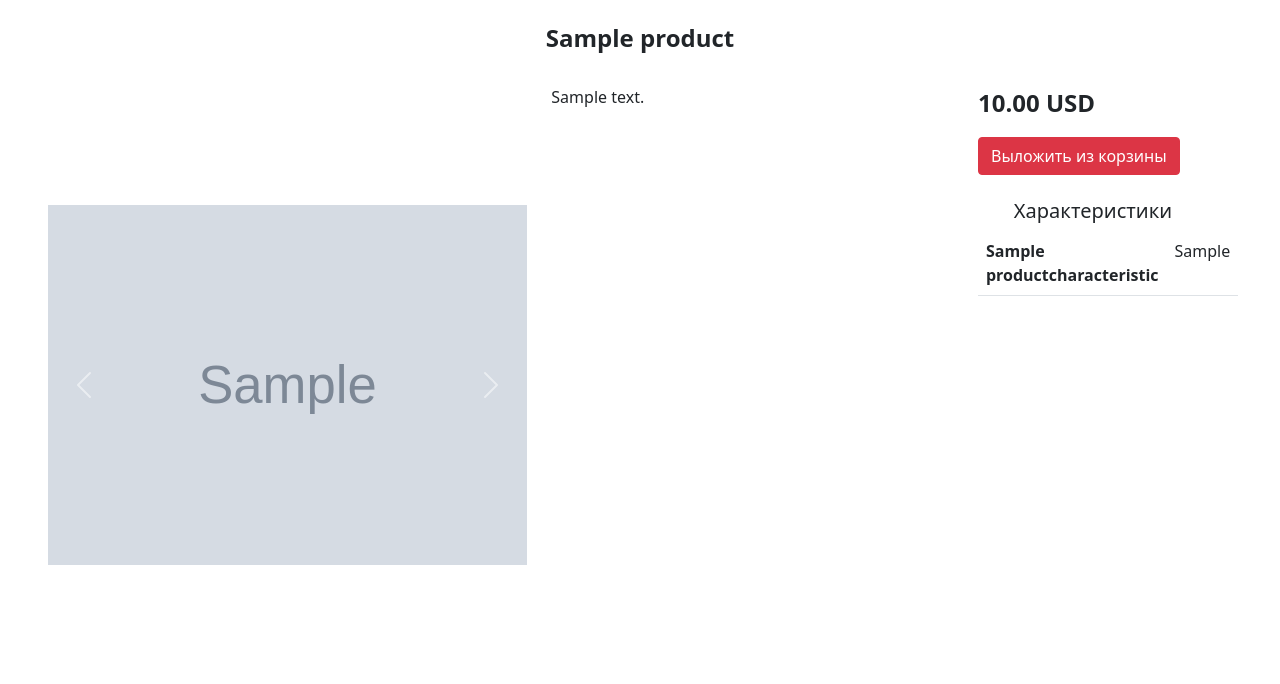
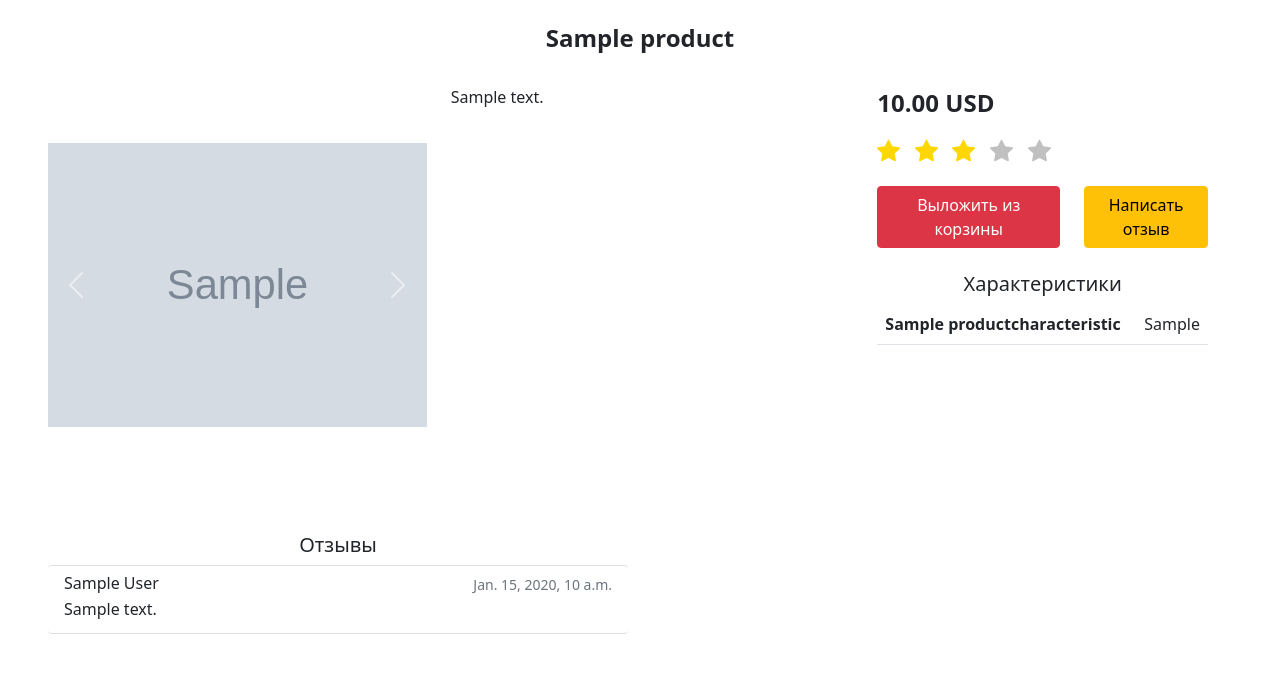
Before and after one commit to NikitaRadin/online_store, a Django app: page /product/?product_id=1 in a window 1280 px wide. Shown: the part 56-740 px from the top of the page. Run offline with Django 3.2, Linux system fonts and the light colour scheme; a user stored in the database is signed in; tables that the repository leaves empty hold one stand-in row (values such as "Sample post"); grey boxes marked "Sample" are stand-in pictures; some libraries are stand-ins or nearby versions.

Commit message:
Добавлена возможность написания отзывов о товарах

```diff
--- a/online_store/urls.py
+++ b/online_store/urls.py
@@ -7,6 +7,7 @@ urlpatterns = [
     path('category/', views.category),
     path('subcategory/', views.subcategory),
     path('product/', views.product),
+    path('feedback_writing/', views.feedback_writing),
     path('cart/', views.cart),
     path('order_making/', views.order_making),
     path('successful_payment_completion/', views.successful_payment_completion),
--- a/online_store_app/forms.py
+++ b/online_store_app/forms.py
@@ -5,6 +5,13 @@ from django.contrib.auth.models import User
 
 class ProductMovingToFromCartForm(forms.Form):
     product_id = forms.IntegerField(min_value=1, widget=forms.HiddenInput())
+
+
+class FeedbackWritingForm(forms.Form):
+    product_id = forms.IntegerField(min_value=1, widget=forms.HiddenInput())
+    text = forms.CharField(label='Текст отзыва',
+                           max_length=1000,
+                           widget=forms.Textarea(attrs={'rows': 8}))
 
 
 class ProductUnitsNumberChangingForm(forms.Form):
--- a/online_store_app/models.py
+++ b/online_store_app/models.py
@@ -32,6 +32,13 @@ class ProductCharacteristic(models.Model):
     product = models.ForeignKey(Product, on_delete=models.CASCADE)
 
 
+class Feedback(models.Model):
+    text = models.CharField(max_length=1000)
+    date_time = models.DateTimeField(auto_now=True)
+    user = models.ForeignKey(User, on_delete=models.CASCADE)
+    product = models.ForeignKey(Product, on_delete=models.CASCADE)
+
+
 class Cart(models.Model):
     user = models.OneToOneField(User, on_delete=models.CASCADE, primary_key=True)
     products = models.ManyToManyField(Product, through='CartProduct')
--- a/online_store_app/views.py
+++ b/online_store_app/views.py
@@ -76,15 +76,37 @@ def product(request):
     product_is_in_cart = product_ in request.user.cart.products.all()
     context = {'product_id': product_id}
     product_moving_to_from_cart_form = forms.ProductMovingToFromCartForm(context)
+    context = {'product_id': product_id,
+               'text': '* * * Отзыв * * *'}
+    feedback_writing_form = forms.FeedbackWritingForm(context)
     context = {'title': product_.name,
                'header': product_.name,
                'images': product_.productimage_set.all(),
                'product': product_,
                'product_moving_to_from_cart_form': product_moving_to_from_cart_form,
                'product_is_in_cart': product_is_in_cart,
-               'characteristics': product_.productcharacteristic_set.all()}
+               'feedback_writing_form': feedback_writing_form,
+               'characteristics': product_.productcharacteristic_set.all(),
+               'feedback': product_.feedback_set.all().order_by('-date_time')}
     add_basic_context(context)
     return render(request, 'product.html', context=context)
+
+
+@login_required(login_url='/user_login',
+                redirect_field_name=None)
+def feedback_writing(request):
+    if request.method == 'POST':
+        feedback_writing_form = forms.FeedbackWritingForm(request.POST)
+        if feedback_writing_form.is_valid():
+            product_id = feedback_writing_form.cleaned_data['product_id']
+            text = feedback_writing_form.cleaned_data['text']
+            try:
+                product_ = models.Product.objects.get(id=product_id)
+            except models.Product.DoesNotExist:
+                return HttpResponse(status=404)
+            models.Feedback.objects.create(text=text, user=request.user, product=product_)
+            return HttpResponse(status=200)
+    return HttpResponse(status=400)
 
 
 @login_required(login_url='/user_login',
--- a/templates/product.html
+++ b/templates/product.html
@@ -1,7 +1,8 @@
 {% extends "basic.html" %}
 {% block content %}
-<div class="row">
-    <div class="col-5">
+{% load crispy_forms_tags %}
+<div class="row mb-5">
+    <div class="col-4">
         <div id="carouselExampleIndicators" class="carousel slide" data-bs-ride="carousel">
             <div class="carousel-indicators">
                 {% for image in images %}
@@ -19,12 +20,12 @@
                 {% if not forloop.first %}
                 <div class="carousel-item">
                     <img src="{{ image.image_path }}"
-                         class="d-block w-100" height=600 style="object-fit: contain;">
+                         class="d-block w-100" height=400 style="object-fit: contain;">
                 </div>
                 {% else %}
                 <div class="carousel-item active">
                     <img src="{{ image.image_path }}"
-                         class="d-block w-100" height=600 style="object-fit: contain;">
+                         class="d-block w-100" height=400 style="object-fit: contain;">
                 </div>
                 {% endif %}
                 {% endfor %}
@@ -42,7 +43,7 @@
     <div class="col-4">
         <p>{{ product.description }}</p>
     </div>
-    <div class="col-3">
+    <div class="col-4">
         <div class="container-fluid">
             <div class="row">
                 <div class="col">
@@ -53,17 +54,39 @@
                     </p>
                 </div>
             </div>
+            <div class="row mb-4">
+                {% for _ in 123|make_list %}
+                <div class="col-1 me-2">
+                    <svg xmlns="http://www.w3.org/2000/svg" width="23" height="23" fill="gold"
+                         class="bi bi-star-fill" viewBox="0 0 16 16">
+                        <path d="M3.612 15.443c-.386.198-.824-.149-.746-.592l.83-4.73L.173
+                        6.765c-.329-.314-.158-.888.283-.95l4.898-.696L7.538.792c.197-.39.73-.39.927
+                        0l2.184 4.327 4.898.696c.441.062.612.636.282.95l-3.522 3.356.83
+                        4.73c.078.443-.36.79-.746.592L8 13.187l-4.389 2.256z"/>
+                    </svg>
+                </div>
+                {% endfor %}
+                {% for _ in 45|make_list %}
+                <div class="col-1 me-2">
+                    <svg xmlns="http://www.w3.org/2000/svg" width="23" height="23" fill="silver"
+                         class="bi bi-star-fill" viewBox="0 0 16 16">
+                        <path d="M3.612 15.443c-.386.198-.824-.149-.746-.592l.83-4.73L.173
+                        6.765c-.329-.314-.158-.888.283-.95l4.898-.696L7.538.792c.197-.39.73-.39.927
+                        0l2.184 4.327 4.898.696c.441.062.612.636.282.95l-3.522 3.356.83
+                        4.73c.078.443-.36.79-.746.592L8 13.187l-4.389 2.256z"/>
+                    </svg>
+                </div>
+                {% endfor %}
+            </div>
             <div class="row">
-                <div class="col">
+                <div class="col-7">
                     <form name="productMovingToFromCartForm" method="POST">
                         {% csrf_token %}
                         {{ product_moving_to_from_cart_form.product_id }}
                         {% if not product_is_in_cart %}
-                        <button name="executionButton" type="submit"
-                                class="btn btn-primary">Положить в корзину</button>
+                        <button name="executionButton" type="submit" class="btn btn-primary">Положить в корзину</button>
                         {% else %}
-                        <button name="executionButton" type="submit"
-                                class="btn btn-danger">Выложить из корзины</button>
+                        <button name="executionButton" type="submit" class="btn btn-danger">Выложить из корзины</button>
                         {% endif %}
                     </form>
                     <script>
@@ -86,6 +109,53 @@
                         executionButton.addEventListener('click', moveProductToFromCart);
                     </script>
                 </div>
+                <div class="col-5">
+                    <button type="button" class="btn btn-warning" data-bs-toggle="modal"
+                            data-bs-target="#feedbackWritingModal">Написать отзыв</button>
+                    <div id="feedbackWritingModal" class="modal fade" data-bs-backdrop="static" data-bs-keyboard="false">
+                        <div class="modal-dialog modal-lg modal-dialog-centered">
+                            <div class="modal-content">
+                                <div class="modal-header">
+                                    <h5 class="modal-title">Написание отзыва</h5>
+                                </div>
+                                <div class="modal-body">
+                                    <div class="container-fluid">
+                                        <div class="row">
+                                            <div class="col">
+                                                <form name="feedbackWritingForm" method="POST">
+                                                    {% csrf_token %}
+                                                    {{ feedback_writing_form.product_id }}
+                                                    {{ feedback_writing_form.text|as_crispy_field }}
+                                                </form>
+                                            </div>
+                                        </div>
+                                    </div>
+                                </div>
+                                <div class="modal-footer">
+                                    <button id="backwardButton" type="button" class="btn btn-danger" data-bs-dismiss="modal">Назад</button>
+                                    <button id="forwardButton" type="button" class="btn btn-primary">Вперёд</button>
+                                </div>
+                            </div>
+                        </div>
+                    </div>
+                    <script>
+                        let forwardButton = document.getElementById('forwardButton');
+                        forwardButton.addEventListener('click', (event) => {
+                            if (!document.forms.feedbackWritingForm.checkValidity()) {
+                                document.forms.feedbackWritingForm.classList.add('was-validated');
+                                return;
+                            }
+                            let xmlHttpRequest = new XMLHttpRequest();
+                            xmlHttpRequest.open('POST', '/feedback_writing/');
+                            let formData = new FormData(document.forms.feedbackWritingForm);
+                            xmlHttpRequest.send(formData);
+                            xmlHttpRequest.onload = function() {
+                                if (xmlHttpRequest.status == 200) {
+                                }
+                            }
+                        });
+                    </script>
+                </div>
             </div>
             <br />
             <div class="row">
@@ -106,4 +176,20 @@
         </div>
     </div>
 </div>
+<div class="row">
+    <div class="col-6">
+        <h5 class="text-center">Отзывы</h5>
+        <div id="feedback" class="list-group">
+            {% for feedback_ in feedback %}
+            <div class="list-group-item border-start-0 border-end-0">
+                <div class="d-flex w-100 justify-content-between">
+                    <h6 class="mb-1">{{ feedback_.user.first_name }} {{ feedback_.user.last_name }}</h6>
+                    <small class="text-muted">{{ feedback_.date_time }}</small>
+                </div>
+                <p class="mb-1">{{ feedback_.text }}</p>
+            </div>
+            {% endfor %}
+        </div>
+    </div>
+</div>
 {% endblock content %}
```
